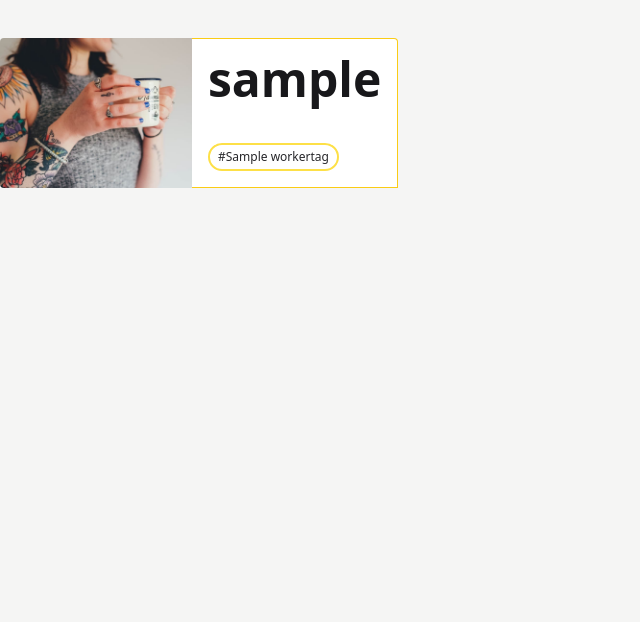
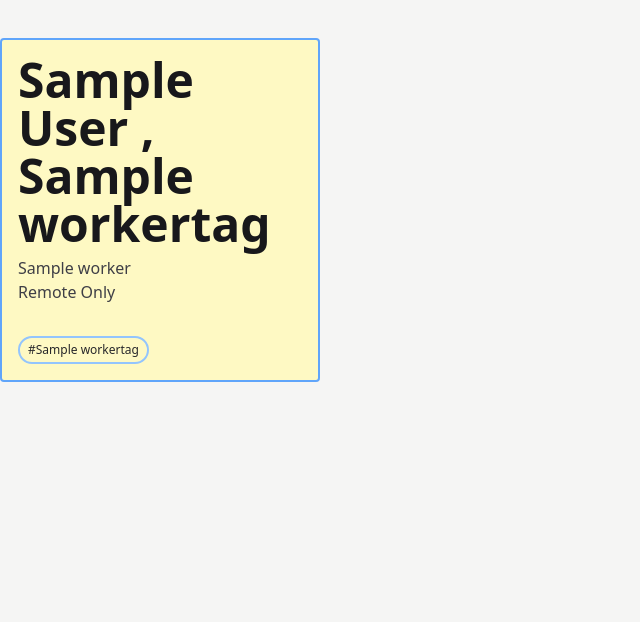
Before and after one commit to gedkirkham/volm, a Django app: page / in a window 1280 px wide. Shown: the part 110-732 px from the top of the page, without its empty margins (0-640 px from the left). Run offline with Django 3.2, Linux system fonts and the light colour scheme; tables that the repository leaves empty hold one stand-in row (values such as "Sample post"); style sheets or scripts are compiled from the project's sources.

Commit message:
feat: update home worker advert to reflect latest model changes
create worker_tags for retrieving field verbose_name

```diff
--- a/volm/workers/templates/workers/worker_list.html
+++ b/volm/workers/templates/workers/worker_list.html
@@ -1,5 +1,5 @@
 {% extends 'workers/worker_base.html' %}
-{% load static %}
+{% load static worker_tags %}
 
 {% block worker_content %}
     {% if user.is_authenticated %}
@@ -17,36 +17,31 @@
 
     {% for worker in object_list %}
         <section class="tw-max-w-sm tw-w-full sm:tw-max-w-full sm:tw-flex tw-mb-4">
-            <div
-                class="tw-h-48 sm:tw-h-auto sm:tw-w-48 tw-flex-none tw-bg-cover tw-rounded-t sm:tw-rounded-t-none sm:tw-rounded-l tw-text-center tw-overflow-hidden"
-                style="background-image: url('{% static 'images/card-left.jpg' %}')"
-                title="Woman holding a mug"
-            >
-                    <a
-                        class="tw-w-full tw-h-full tw-inline-block"
-                        href="{% url 'workers:worker_detail' pk=worker.pk %}"
-                    >
-                    </a>
-            </div>
-
-            <div class="tw-border-r tw-border-b tw-border-l tw-border-yellow-400 sm:tw-border-l-0 sm:tw-border-t tw-bg-white tw-rounded-b sm:tw-rounded-b-none sm:tw-rounded-r tw-p-4 tw-flex tw-flex-col tw-justify-between tw-leading-normal tw-w-full">
+            <div class="tw-border-2 tw-border-blue-400 tw-bg-yellow-100 tw-rounded tw-p-4 tw-flex tw-flex-col tw-justify-between tw-leading-normal tw-w-full">
                 <div class="tw-mb-8">
                     <header class="tw-text-gray-900 tw-font-bold tw-text-3xl tw-mb-2">
                         <h1>
                             <a href="{% url 'workers:worker_detail' pk=worker.pk %}">
-                                {{ worker.user.username }}
+                                {{ worker.user.first_name }} {{ worker.user.last_name }} {% if worker.user.first_name or worker.user.last_name %}, {% endif %} {{ worker.main_skill }}
                             </a>
                         </h1>
                     </header>
 
-                    <p class="tw-text-gray-700">
-                        {{ worker.long_bio|truncatechars_html:200 }}
-                    </p>
+                    <ul class="tw-text-gray-700">
+                        <li>
+                            {{ worker.title }}
+                        </li>
+                        <li>
+                            {% if worker.remote_only %}
+                                {{ worker|get_verbose_name:'remote_only' }}
+                            {% endif %}
+                        </li>
+                    </ul>
                 </div>
 
                 <div class="tw-flex tw-items-center tw-space-x-2">
                     {% for tag in worker.tags.all %}
-                        <div class="tw-border-solid tw-border-2 tw-border-yellow-300 tw-bg-transparent tw-p-1 tw-px-2 tw-rounded-full tw-text-xs tw-text-gray-800 tw-inline-block">
+                        <div class="tw-border-solid tw-border-2 tw-border-blue-300 tw-bg-transparent tw-p-1 tw-px-2 tw-rounded-full tw-text-xs tw-text-gray-800 tw-inline-block">
                             #{{ tag }}
                         </div>
                     {% endfor %}
--- /dev/null
+++ b/volm/workers/templatetags/worker_tags.py
@@ -0,0 +1,7 @@
+from django import template
+
+register = template.Library()
+
+@register.filter(name='get_verbose_name')
+def get_verbose_name(object, field):
+    return object._meta.get_field(field).verbose_name.title()
```
Also changed, not shown: volm/workers/templatetags/__init__.py (added).
